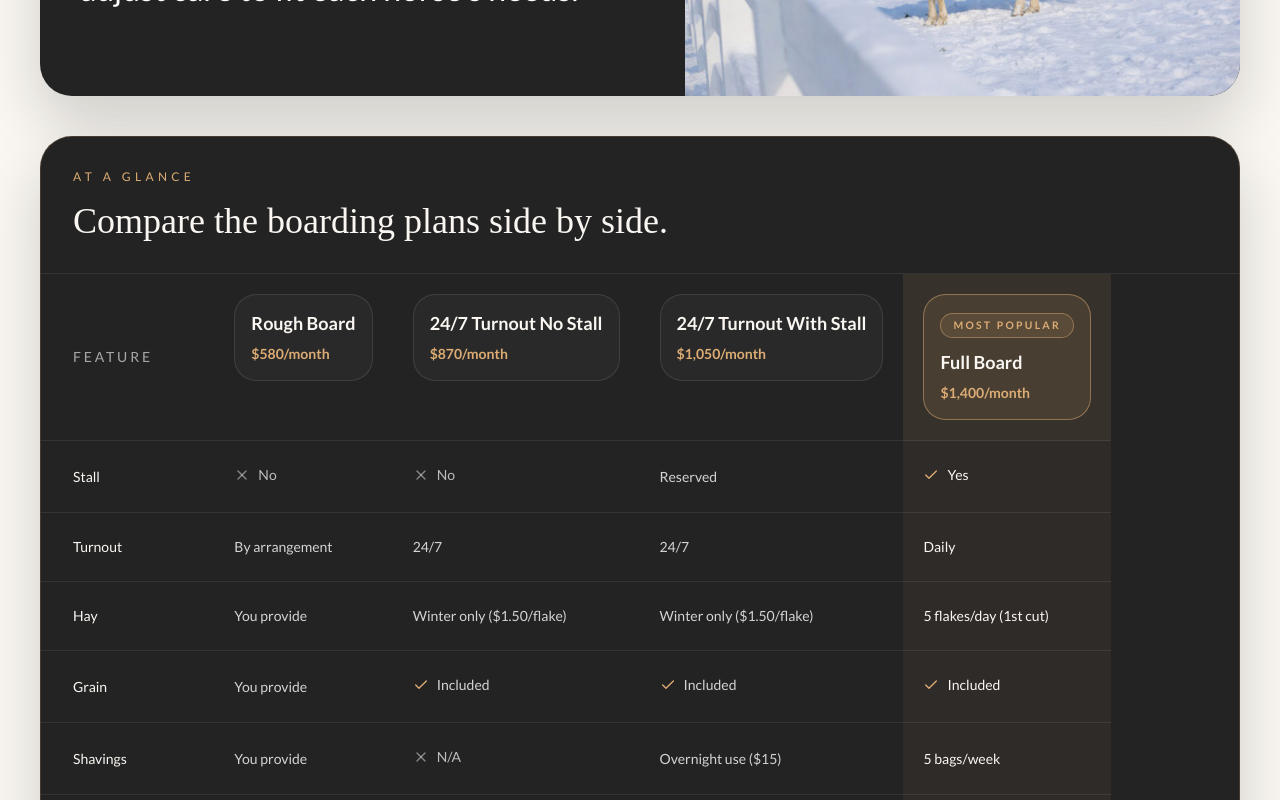
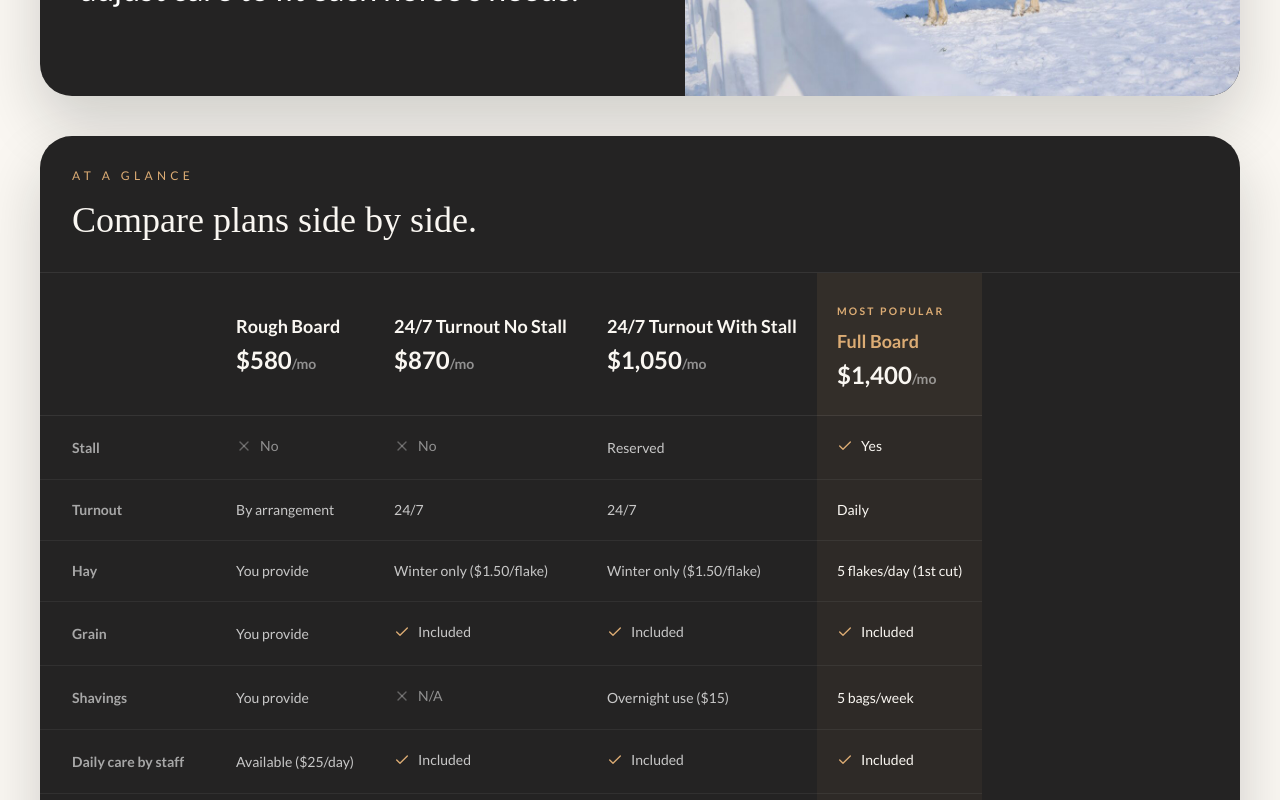
Before and after one commit to Midorivi/thunder-road-stables, a React (Vite) app: page /boarding in a window 1280 px wide. Shown: the part 1220-2020 px from the top of the page. Built offline with nearby package versions, Linux system fonts and the light colour scheme; no server answers; the HTML template or start-up script is replaced by a standard one; a web font is replaced by a local one.

Commit message:
Remove old pricing cards, clean up comparison table: no Feature label, no plan containers, cleaner headers

```diff
--- a/src/components/ui/BoardingComparisonTable.tsx
+++ b/src/components/ui/BoardingComparisonTable.tsx
@@ -8,50 +8,48 @@ const columns = [
 ];
 
 const rows = [
-  { feature: 'Stall', values: ['No', 'No', 'Reserved', 'Yes'] },
-  { feature: 'Turnout', values: ['By arrangement', '24/7', '24/7', 'Daily'] },
-  { feature: 'Hay', values: ['You provide', 'Winter only ($1.50/flake)', 'Winter only ($1.50/flake)', '5 flakes/day (1st cut)'] },
-  { feature: 'Grain', values: ['You provide', 'Included', 'Included', 'Included'] },
-  { feature: 'Shavings', values: ['You provide', 'N/A', 'Overnight use ($15)', '5 bags/week'] },
-  { feature: 'Daily care by staff', values: ['Available ($25/day)', 'Included', 'Included', 'Included'] },
-  { feature: 'Property access', values: ['Full 108 acres', 'Full 108 acres', 'Full 108 acres', 'Full 108 acres'] },
+  { label: 'Stall', values: ['No', 'No', 'Reserved', 'Yes'] },
+  { label: 'Turnout', values: ['By arrangement', '24/7', '24/7', 'Daily'] },
+  { label: 'Hay', values: ['You provide', 'Winter only ($1.50/flake)', 'Winter only ($1.50/flake)', '5 flakes/day (1st cut)'] },
+  { label: 'Grain', values: ['You provide', 'Included', 'Included', 'Included'] },
+  { label: 'Shavings', values: ['You provide', 'N/A', 'Overnight use ($15)', '5 bags/week'] },
+  { label: 'Daily care by staff', values: ['Available ($25/day)', 'Included', 'Included', 'Included'] },
+  { label: 'Property access', values: ['Full 108 acres', 'Full 108 acres', 'Full 108 acres', 'Full 108 acres'] },
 ];
 
 function CellValue({ value }: { value: string }) {
   if (value === 'Yes' || value === 'Included') return <span className="inline-flex items-center gap-2"><Check className="h-4 w-4 text-[#DCAC74]" />{value}</span>;
-  if (value === 'No' || value === 'N/A') return <span className="inline-flex items-center gap-2 text-white/70"><X className="h-4 w-4 text-white/45" />{value}</span>;
+  if (value === 'No' || value === 'N/A') return <span className="inline-flex items-center gap-2 text-white/50"><X className="h-4 w-4 text-white/30" />{value}</span>;
   return <span>{value}</span>;
 }
 
 export function BoardingComparisonTable() {
   return (
-    <div className="overflow-hidden rounded-[2rem] border border-[#DCAC74]/18 bg-[#242323] text-white shadow-[0_28px_60px_rgba(17,21,23,0.18)]">
+    <div className="overflow-hidden rounded-[2rem] bg-[#242323] text-white shadow-[0_28px_60px_rgba(17,21,23,0.18)]">
       <div className="border-b border-white/8 px-6 py-8 md:px-8">
         <p className="text-xs uppercase tracking-[0.36em] text-[#DCAC74]">At a glance</p>
-        <h2 className="mt-4 text-3xl text-[#FAF7F2] md:text-4xl">Compare the boarding plans side by side.</h2>
+        <h2 className="mt-4 text-3xl text-[#FAF7F2] md:text-4xl">Compare plans side by side.</h2>
       </div>
       <div className="overflow-x-auto">
-        <table className="min-w-[940px] border-separate border-spacing-0 text-left">
+        <table className="min-w-[900px] border-separate border-spacing-0 text-left">
           <thead>
             <tr>
-              <th className="sticky left-0 z-20 border-b border-white/8 bg-[#242323] px-6 py-5 text-sm font-medium uppercase tracking-[0.2em] text-white/60 md:px-8">Feature</th>
-              {columns.map((column) => (
-                <th key={column.name} className={`border-b border-white/8 px-5 py-5 align-top ${column.featured ? 'bg-[#DCAC74]/10' : 'bg-[#242323]'}`}>
-                  <div className={`rounded-[1.4rem] border px-4 py-4 ${column.featured ? 'border-[#DCAC74]/50 bg-[#DCAC74]/10' : 'border-white/10 bg-white/[0.03]'}`}>
-                    {column.featured ? <span className="mb-3 inline-flex rounded-full border border-[#DCAC74]/45 bg-[#DCAC74]/12 px-3 py-1 text-[0.65rem] uppercase tracking-[0.22em] text-[#DCAC74]">Most Popular</span> : null}
-                    <p className="text-lg leading-snug text-[#FAF7F2]">{column.name}</p>
-                    <p className="mt-2 text-sm text-[#DCAC74]">{column.price}/month</p>
-                  </div>
+              <th className="sticky left-0 z-20 border-b border-white/8 bg-[#242323] px-6 py-6 md:px-8" />
+              {columns.map((col) => (
+                <th key={col.name} className={`border-b border-white/8 px-5 py-6 text-left ${col.featured ? 'bg-[#DCAC74]/8' : ''}`}>
+                  {col.featured && <span className="mb-2 inline-block text-[0.65rem] uppercase tracking-[0.22em] text-[#DCAC74]">Most Popular</span>}
+                  <p className={`text-lg ${col.featured ? 'text-[#DCAC74]' : 'text-[#FAF7F2]'}`}>{col.name}</p>
+                  <p className="mt-1 text-2xl text-[#FAF7F2]">{col.price}<span className="text-sm text-white/50">/mo</span></p>
                 </th>
               ))}
             </tr>
           </thead>
           <tbody>
-            {rows.map((row, rowIndex) => (
-              <tr key={row.feature}>
-                <th className="sticky left-0 z-10 border-b border-white/8 bg-[#242323] px-6 py-5 text-sm font-medium text-[#FAF7F2] md:px-8">{row.feature}</th>
-                {row.values.map((value, index) => (
-                  <td key={`${row.feature}-${columns[index].name}`} className={`border-b border-white/8 px-5 py-5 text-sm leading-7 ${rowIndex === rows.length - 1 ? 'border-b-0' : ''} ${columns[index].featured ? 'bg-[#DCAC74]/6 text-[#FAF7F2]' : 'text-white/80'}`}>
+            {rows.map((row, i) => (
+              <tr key={row.label}>
+                <th className="sticky left-0 z-10 border-b border-white/6 bg-[#242323] px-6 py-4 text-sm text-white/60 md:px-8">{row.label}</th>
+                {row.values.map((value, j) => (
+                  <td key={`${row.label}-${j}`} className={`border-b border-white/6 px-5 py-4 text-sm leading-7 ${i === rows.length - 1 ? 'border-b-0' : ''} ${columns[j].featured ? 'bg-[#DCAC74]/5 text-[#FAF7F2]' : 'text-white/75'}`}>
                     <CellValue value={value} />
                   </td>
                 ))}
--- a/src/pages/PriceList.tsx
+++ b/src/pages/PriceList.tsx
@@ -40,14 +40,6 @@ export function PriceList() {
         <AnimatedSection className="mb-12">
           <BoardingComparisonTable />
         </AnimatedSection>
-
-        <div className="grid gap-6 md:grid-cols-2 xl:grid-cols-4">
-          {boardingOptions.map((option, index) => (
-            <AnimatedSection key={option.name} delay={0.08 * index}>
-              <PricingCard title={option.name} price={option.price} period={option.period} description={option.description} featured={option.featured} />
-            </AnimatedSection>
-          ))}
-        </div>
 
         <AnimatedSection delay={0.2}>
           <BoarderInquiryForm />
```
